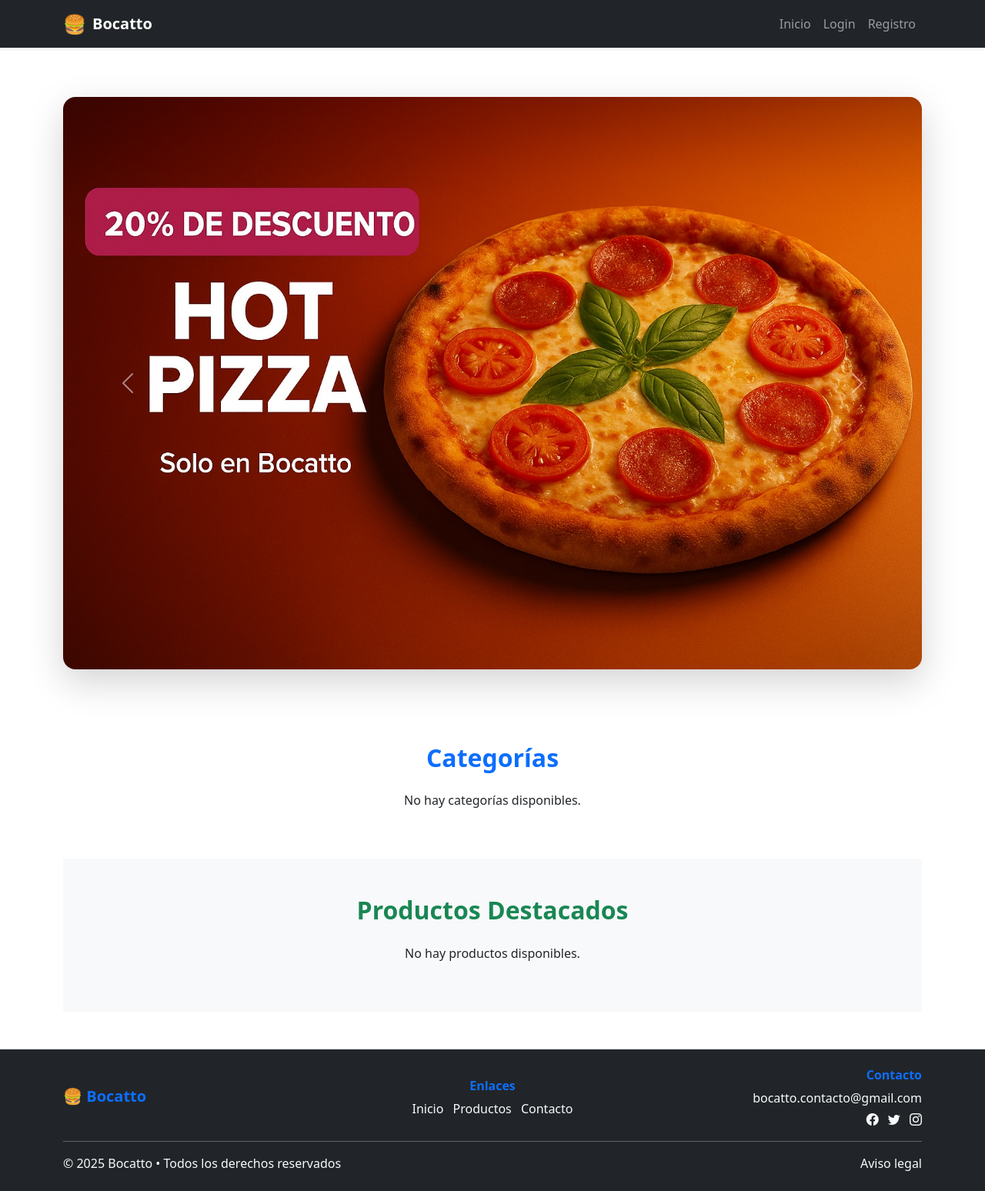
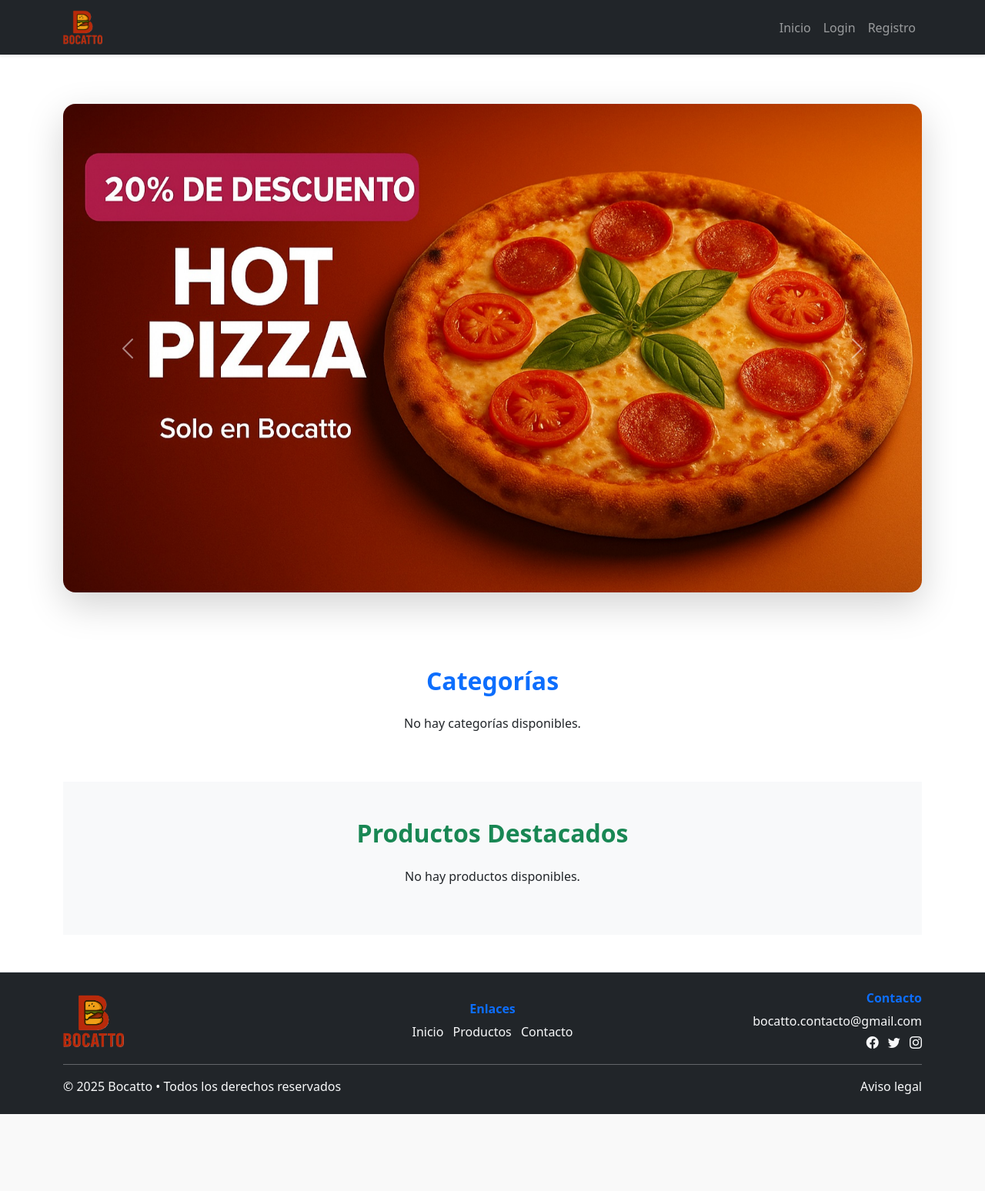
Before and after one commit to Balti2003/Proyecto_Bocatto_django, a Django app: page / in a window 1280 px wide. Shown: the whole page at 77% size. After the commit the page ends 1448 px from the top, so only its background shows below. Run offline with Django 4.2, Linux system fonts and the light colour scheme; data that the repository does not hold is empty.

Commit message:
Agregando logo e imagenes del carrusel

```diff
--- a/proyecto_tienda_online/templates/_includes/_footer.html
+++ b/proyecto_tienda_online/templates/_includes/_footer.html
@@ -1,10 +1,16 @@
+{% load static %}
+
 <footer class="bg-dark text-light py-4 border-top mt-auto">
   <div class="container">
     <div class="row align-items-center">
 
       <!-- Información del sitio -->
       <div class="col-md-4 mb-3 mb-md-0 text-center text-md-start">
-        <h5 class="text-primary fw-bold mb-1">🍔 Bocatto</h5>
+        <!-- Logo con imagen -->
+        <a class="navbar-brand fw-bold d-flex align-items-center" href="{% url 'home' %}">
+          <img src="{% static 'img/logo3.png' %}" alt="Bocatto Logo"
+            class="me-2" style="height: 70px; width: auto;">
+          </a>
       </div>
 
       <!-- Enlaces útiles -->
--- a/proyecto_tienda_online/templates/_includes/_header.html
+++ b/proyecto_tienda_online/templates/_includes/_header.html
@@ -1,8 +1,12 @@
+{% load static %}
+
 <header>
     <nav class="navbar navbar-expand-lg navbar-dark bg-dark shadow-sm">
         <div class="container">
+            <!-- Logo con imagen -->
             <a class="navbar-brand fw-bold d-flex align-items-center" href="{% url 'home' %}">
-                <span class="fs-4 me-2">🍔</span>Bocatto
+                <img src="{% static 'img/logo3.png' %}" alt="Bocatto Logo"
+                    class="me-2" style="height: 45px; width: auto;">
             </a>
 
             <button class="navbar-toggler" type="button" data-bs-toggle="collapse" data-bs-target="#mainNavbar" aria-controls="mainNavbar" aria-expanded="false" aria-label="Toggle navigation">
@@ -48,22 +52,3 @@
         </div>
     </nav>
 </header>
-
-<style>
-    /* Hover suave en enlaces */
-    .navbar-nav .nav-link {
-        transition: color 0.2s ease, background-color 0.2s ease;
-        border-radius: 6px;
-        padding: 0.4rem 0.8rem;
-    }
-
-    .navbar-nav .nav-link:hover {
-        color: #fff;
-        background-color: rgba(255, 255, 255, 0.2);
-    }
-
-    /* Navbar shadow y transición */
-    nav.navbar {
-        transition: background-color 0.3s ease, box-shadow 0.3s ease;
-    }
-</style>
--- a/proyecto_tienda_online/templates/general/home.html
+++ b/proyecto_tienda_online/templates/general/home.html
@@ -104,6 +104,12 @@
         .carousel-caption h5, .carousel-caption p {
             text-shadow: 1px 1px 4px rgba(0,0,0,0.7);
         }
+
+        /* Ajustar tamaño de las imágenes del carrusel */
+        .carousel-item img {
+            max-height: 635px;
+            object-fit: cover;
+        }
     </style>
 
     <script src="https://cdn.jsdelivr.net/npm/bootstrap@5.3.2/dist/js/bootstrap.bundle.min.js"></script>
```
Also changed, not shown: static/img/banner5.jpg (added), static/img/logo3.png (added).
